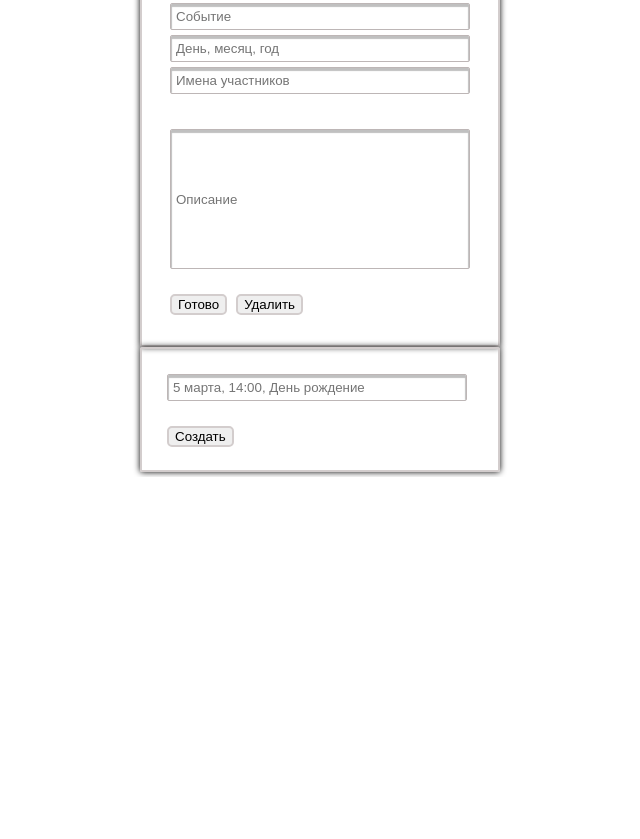
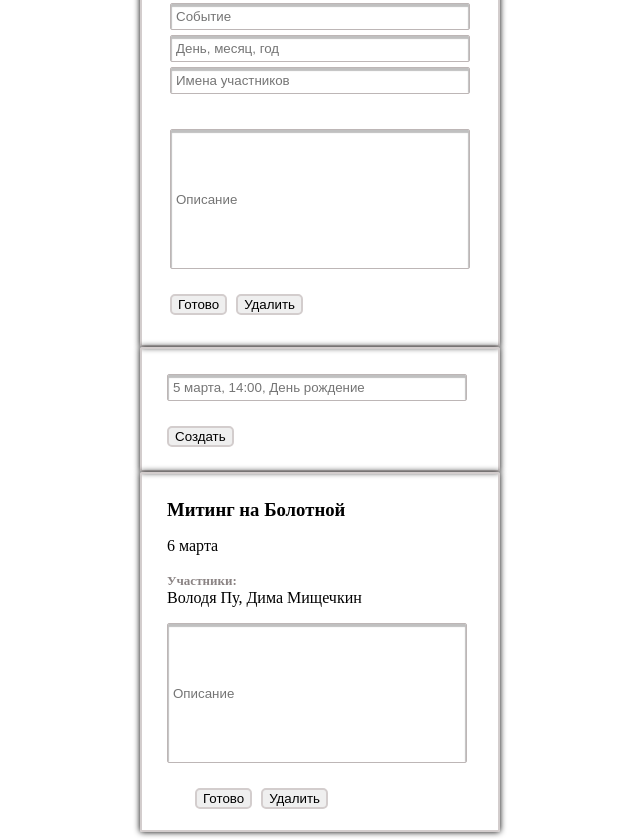
Before and after one commit to theivmatic/Calendar, a plain HTML site: page index.html in a window 1280 px wide. Shown: the part 942-1781 px from the top of the page, without its empty margins (0-640 px from the left). Before the commit the page ends 1419 px from the top, so only its background shows below. Drawn offline with Linux system fonts and the light colour scheme.

Commit message:
Сделал третий попап

```diff
--- a/index.html
+++ b/index.html
@@ -73,10 +73,10 @@
 
         <section class="pop-up">
           <form class="add-event">
-            <input type="text" class="input pop-up__event" placeholder="Событие">
-            <input type="text" class="input pop-up__date" placeholder="День, месяц, год">
-            <input type="text" class="input pop-up__names"  placeholder="Имена участников">
-            <input type="text" class="input pop-up__description" placeholder="Описание">
+            <input type="text" class="input" placeholder="Событие">
+            <input type="text" class="input" placeholder="День, месяц, год">
+            <input type="text" class="input"  placeholder="Имена участников">
+            <input type="text" class="input" placeholder="Описание">
           </form>
           <div class="add-event__buttons">
             <button class="pop-up__button done-button" type="submit">Готово</button>
@@ -90,6 +90,22 @@
           </form>
           <button type="submit" class="pop-up__button">Создать</button>
         </section>
+
+        <section class="pop-up3">
+          <form class="pop-up__description">
+            <h3>Митинг на Болотной</h3>
+            <p>6 марта</p>
+            <p>
+              <span class="participans">Участники:</span><br>
+              <span>Володя Пу, Дима Мищечкин</span>
+            </p>
+            <input type="text" class="input" placeholder="Описание">
+          </form>
+          <div class="add-event__buttons">
+            <button class="pop-up__button done-button" type="submit">Готово</button>
+            <button class="pop-up__button delete-button" type="button">Удалить</button>
+          </div>
+        </section>
       </main>
     </div>
   </body>
--- a/style.css
+++ b/style.css
@@ -148,7 +148,8 @@ body {
 }
 
 .pop-up,
-.pop-up2 {
+.pop-up2,
+.pop-up3 {
     width: 360px;
     border: 2px solid #d3cdcd;
     border-radius: 2px;
@@ -162,7 +163,8 @@ body {
 }
 
 .add-event input,
-.add-event2 input {
+.add-event2 input,
+.pop-up__description input {
     width: 300px;
     margin-bottom: 5px;
 }
@@ -190,3 +192,22 @@ body {
     padding: 25px;
     height: 125px;
 }
+
+.pop-up3 {
+    padding: 25px;
+    max-height: 360px;
+}
+
+.pop-up3 h3 {
+    margin: 0px;
+}
+
+.participans {
+    color:#8b8484;
+    font-size: 13px;
+    font-weight: bold;
+}
+
+.pop-up__description input {
+    height: 140px;
+}
```
